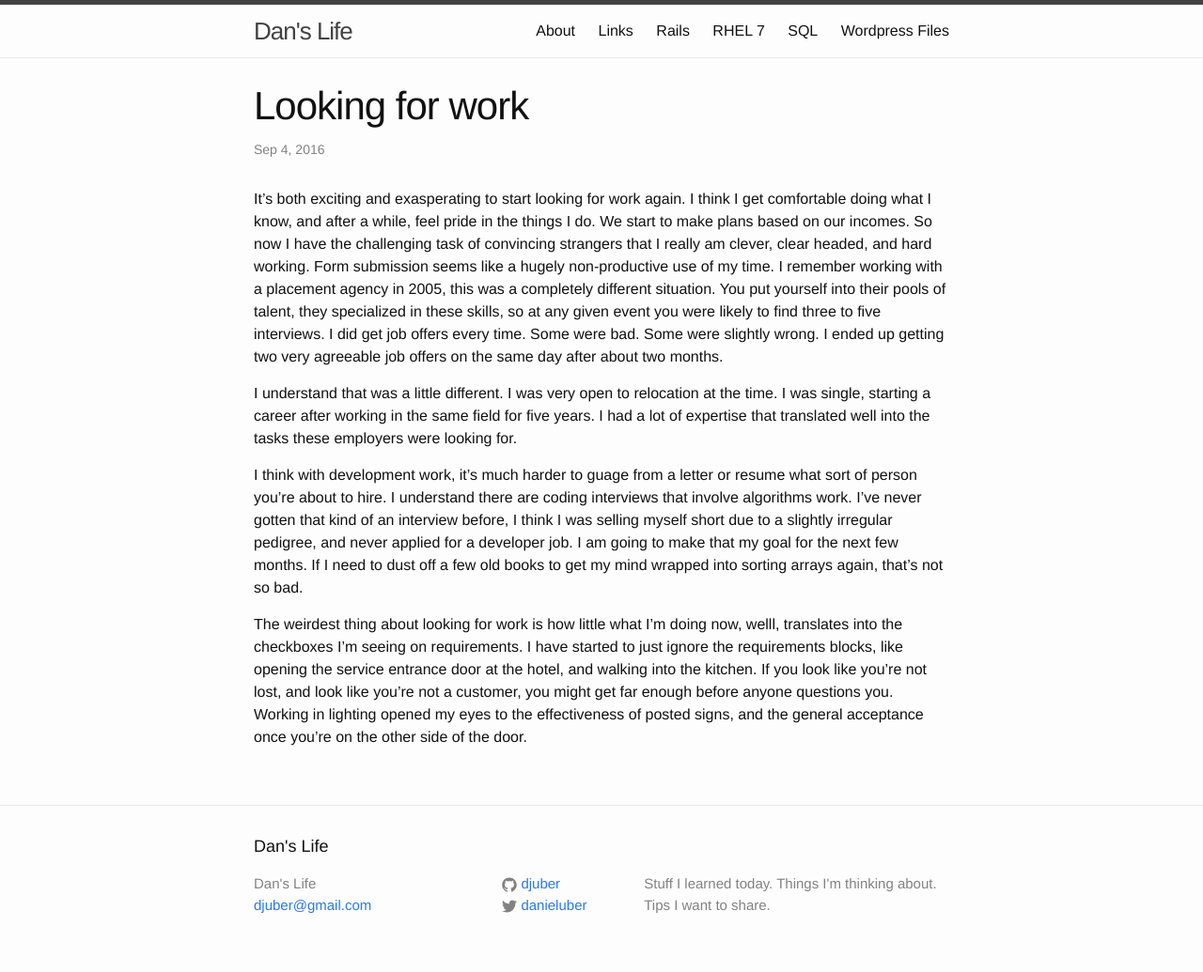
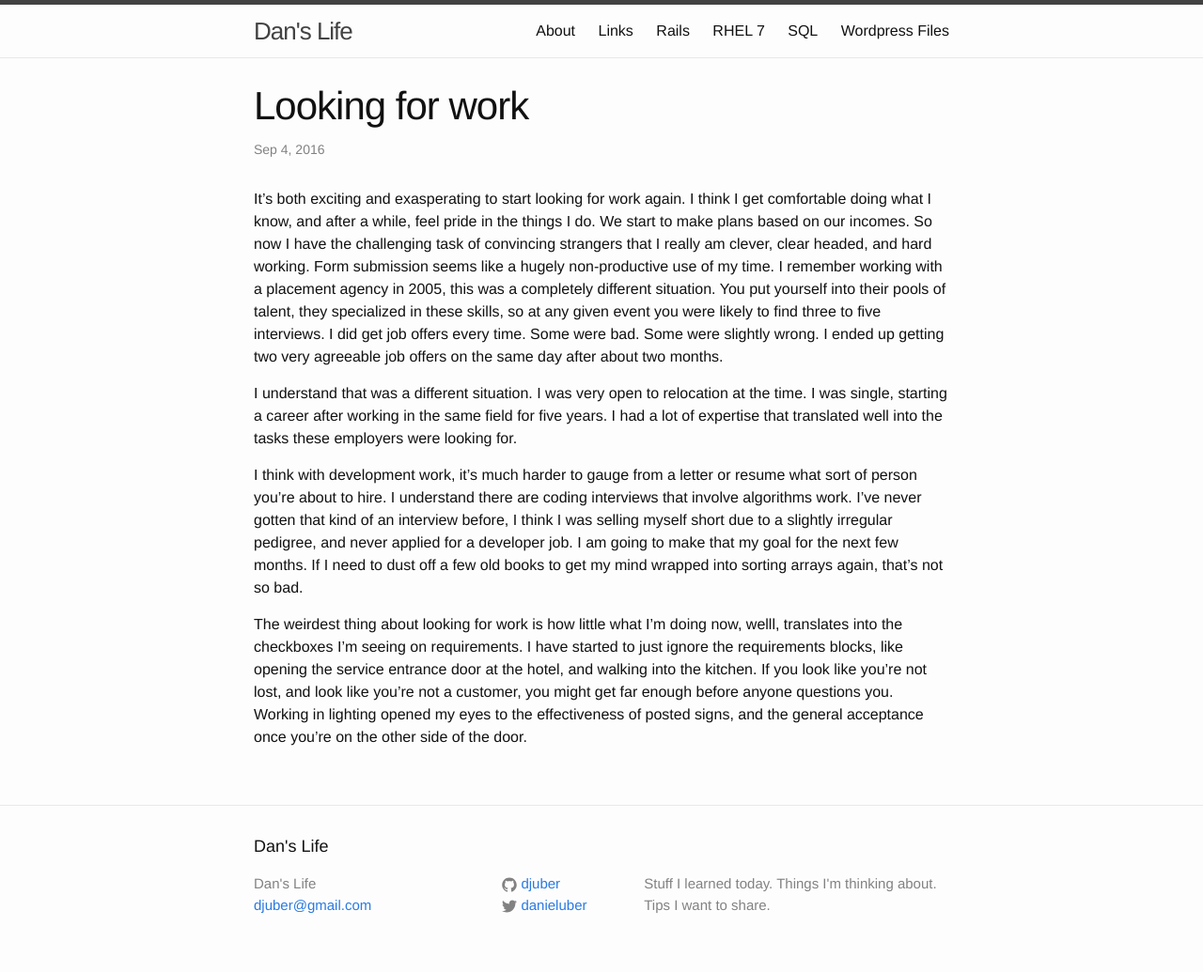
Before and after one commit to djuber/myblog, a Jekyll site: the page built from _posts/2016-09-03-Looking-for-work.markdown, in a window 1280 px wide. Shown: the whole page at 94% size. Built offline with Jekyll 4.4.1, drawn with Linux system fonts in a browser that asks for light colours.

Commit message:
automated 2016-09-03-23:50:54

```diff
--- a/_posts/2016-09-03-Looking-for-work.markdown
+++ b/_posts/2016-09-03-Looking-for-work.markdown
@@ -14,11 +14,11 @@ put yourself into their pools of talent, they specialized in these skills, so at
 event you were likely to find three to five interviews. I did get job offers every time.
 Some were bad. Some were slightly wrong. I ended up getting two very agreeable job offers on the same day after about two months.
 
-I understand that was a little different. I was very open to relocation at the time. I
+I understand that was a different situation. I was very open to relocation at the time. I
 was single, starting a career after working in the same field for five years. I had a lot
 of expertise that translated well into the tasks these employers were looking for.
 
-I think with development work, it's much harder to guage from a letter or resume
+I think with development work, it's much harder to gauge from a letter or resume
 what sort of person you're about to hire. I understand there are coding interviews
 that involve algorithms work. I've never gotten that kind of an interview before, I think
 I was selling myself short due to a slightly irregular pedigree, and never applied for
```
